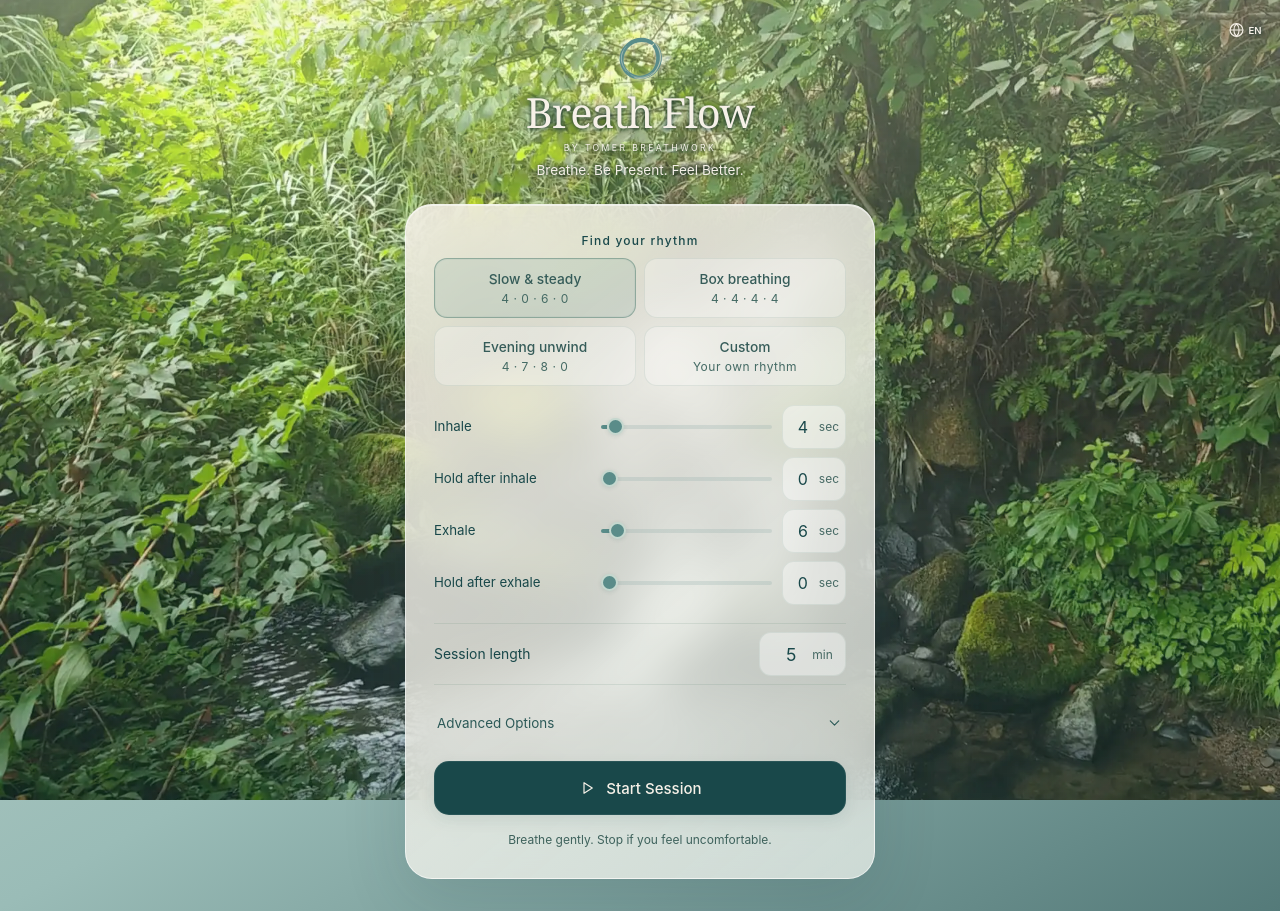
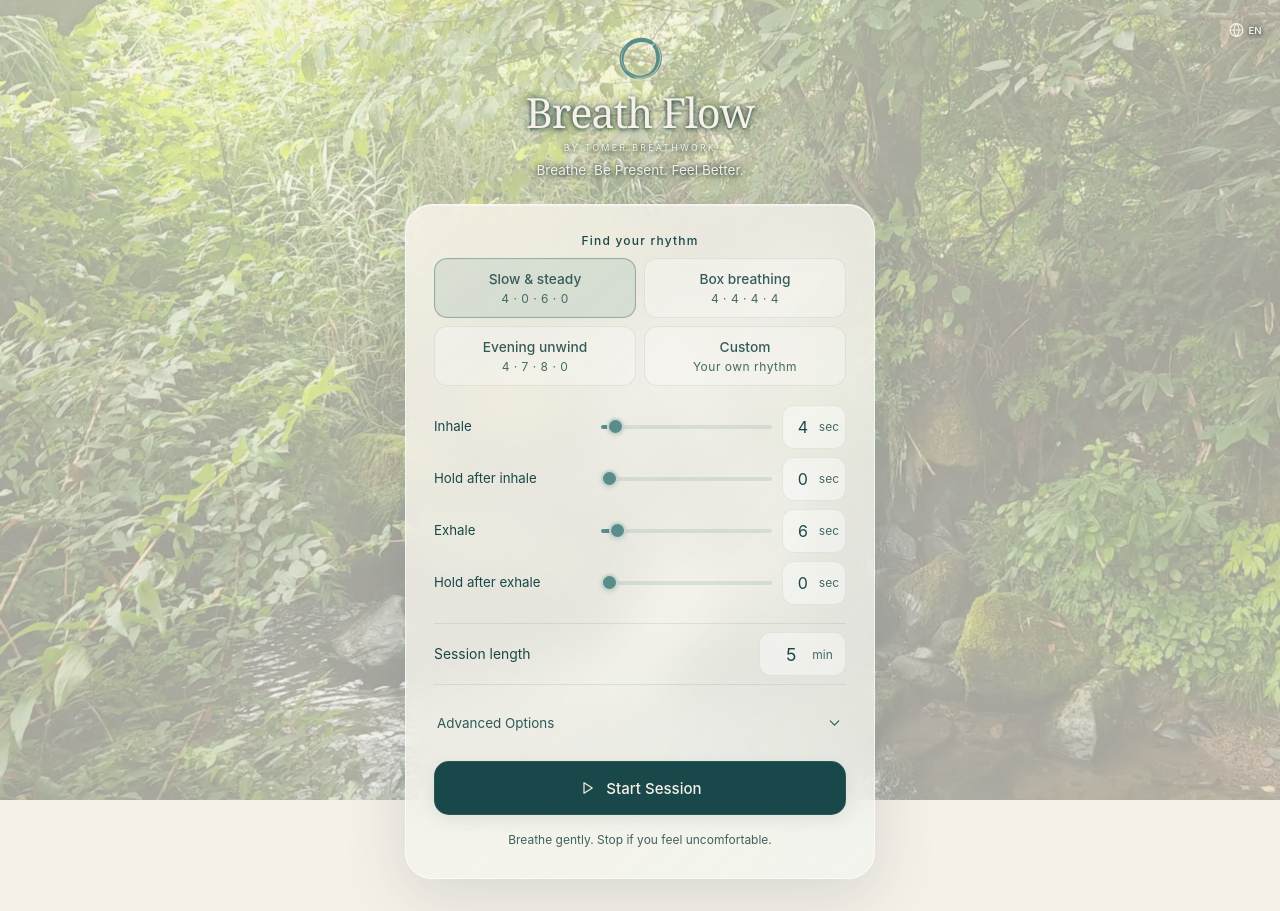
Before and after one commit to TomerBreathWork/breathwork-app, a React (Vite) app: page / in a window 1280 px wide. Built offline with nearby package versions, Linux system fonts and the light colour scheme.

Commit message:
Soften settings forest image over an ivory background

```diff
--- a/src/style.css
+++ b/src/style.css
@@ -11,6 +11,8 @@
   --muted: #5a8c89;
   --aqua: #a6c9c2;
   --ivory: #f6f1e8;
+  /* Settings photograph only: 0 = ivory, 1 = full-strength photo. */
+  --settings-background-opacity: 0.35;
   --circle-size: min(72vw, 34dvh, 340px);
 }
 * {
@@ -64,8 +66,14 @@ select:focus-visible {
   z-index: -1;
   background: linear-gradient(180deg, #e8efdf39, #c8dedb1a 45%, #183d3e4d);
 }
+.settings-screen {
+  background: var(--ivory);
+}
+.settings-screen .scenery {
+  opacity: var(--settings-background-opacity);
+}
 .settings-screen .scene-overlay {
-  background: linear-gradient(180deg, #edf1e64d, #d1e2db20 45%, #17494b48);
+  background: none;
 }
 .app-view {
   width: min(100%, 470px);
```
